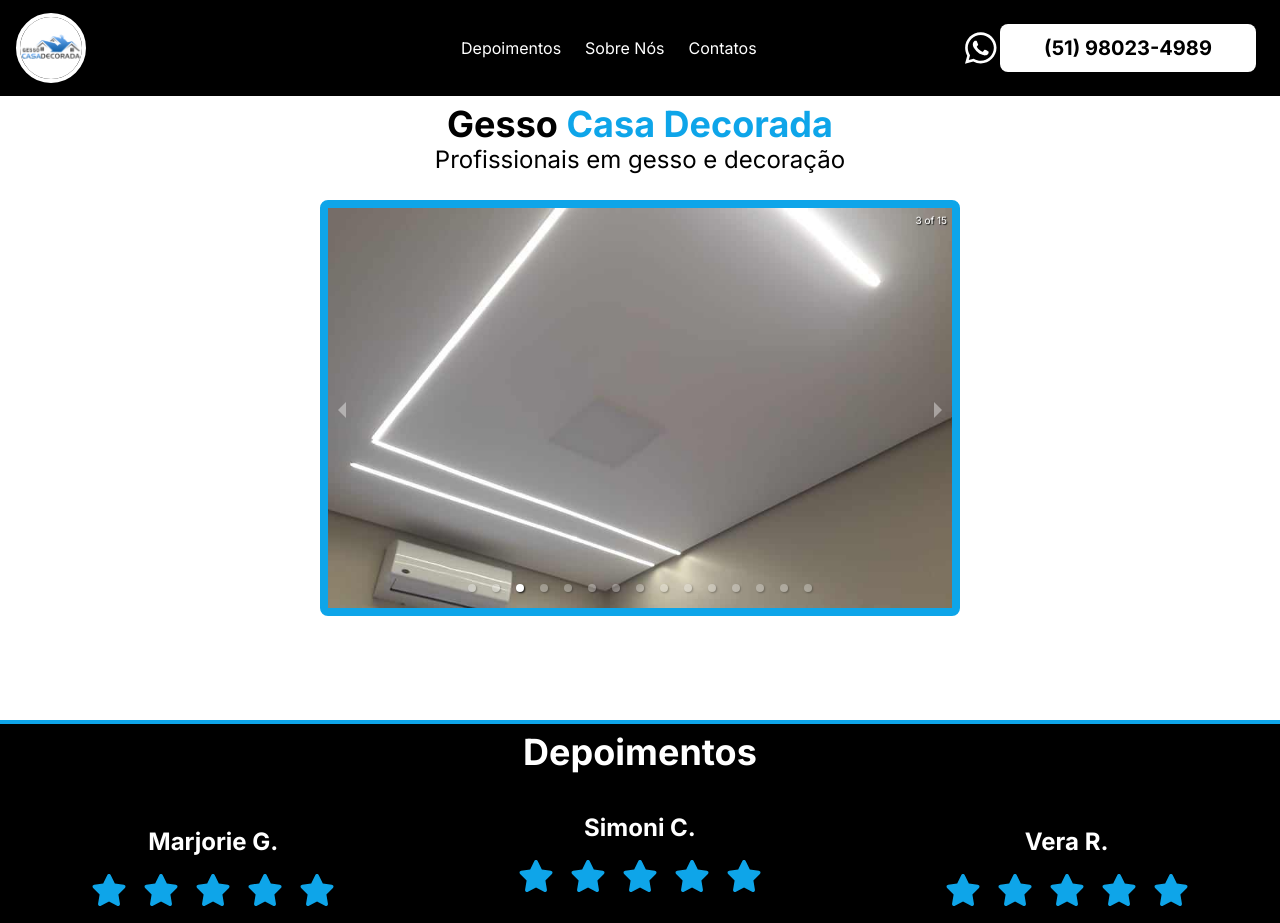
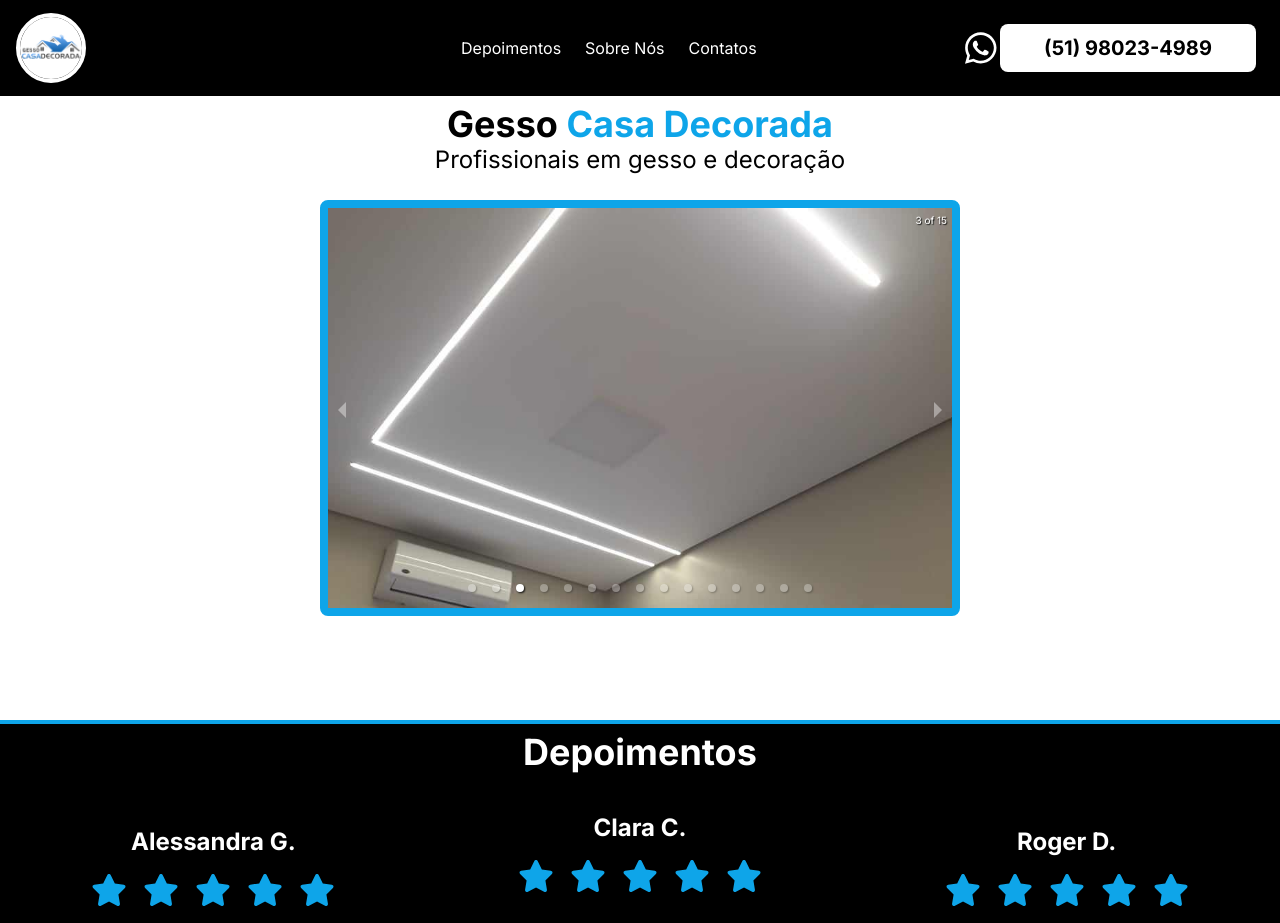
Before and after one commit to chouenji/gesso-casa-decorada, a Next.js app: page / in a window 1280 px wide. Shown: the top 923 px of the page. Built offline with nearby package versions, Linux system fonts and the light colour scheme.

Commit message:
Text changes

```diff
--- a/app/components/introduction/index.tsx
+++ b/app/components/introduction/index.tsx
@@ -20,7 +20,6 @@ export default function Introduction() {
         Profissionais em gesso e decoração
       </h2>
       <br />
-
       <section>
         <Carousel
           ariaLabel="Gesso Displays"
@@ -28,7 +27,6 @@ export default function Introduction() {
           emulateTouch
           infiniteLoop
           showStatus
-          swipeable
           interval={2000}
           transitionTime={500}
           useKeyboardArrows
--- a/app/components/testimonials/index.tsx
+++ b/app/components/testimonials/index.tsx
@@ -1,5 +1,5 @@
+import React from 'react';
 import { FontAwesomeIcon } from '@fortawesome/react-fontawesome';
-import React from 'react';
 import { faStar } from '@fortawesome/free-solid-svg-icons';
 
 export default function Testimonials() {
@@ -12,7 +12,7 @@ export default function Testimonials() {
       <br />
       <div className="flex flex-col xl:flex-row items-center mb-4">
         <div className="flex flex-col items-center mb-4 xl:w-1/3 w-full">
-          <h2 className="text-2xl font-bold mt-2 mb-2">Marjorie G.</h2>
+          <h2 className="text-2xl font-bold mt-2 mb-2">Alessandra G.</h2>
           <div className="flex">
             <FontAwesomeIcon
               className="text-sky-500 p-2"
@@ -47,7 +47,7 @@ export default function Testimonials() {
         </div>
 
         <div className="flex flex-col items-center mb-4 xl:w-1/3 w-full">
-          <h2 className="text-2xl font-bold mt-2 mb-2">Simoni C.</h2>
+          <h2 className="text-2xl font-bold mt-2 mb-2">Clara C.</h2>
           <div className="flex">
             <FontAwesomeIcon
               className="text-sky-500 p-2"
@@ -83,7 +83,7 @@ export default function Testimonials() {
         </div>
 
         <div className="flex flex-col items-center mb-4 xl:w-1/3 w-full">
-          <h2 className="text-2xl font-bold mt-2 mb-2">Vera R.</h2>
+          <h2 className="text-2xl font-bold mt-2 mb-2">Roger D.</h2>
           <div className="flex">
             <FontAwesomeIcon
               className="text-sky-500 p-2"
```
